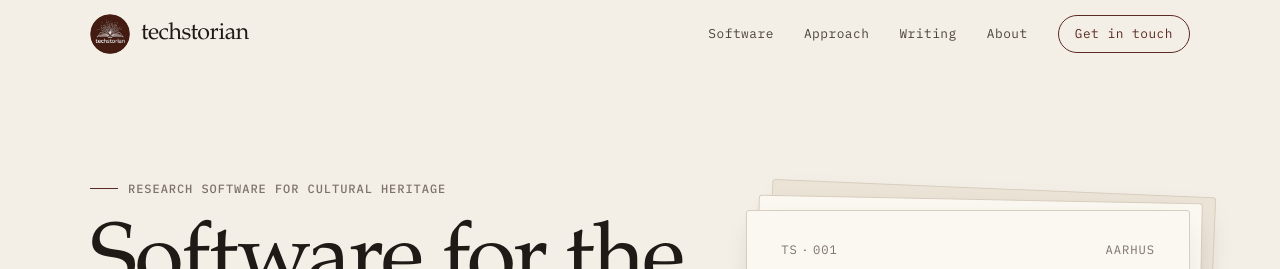
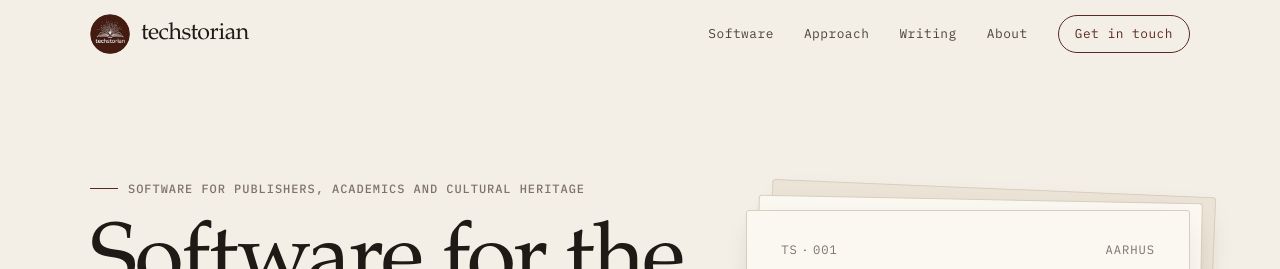
Before and after one commit to TechStorian/techstorian-landing, a Vue app: page / in a window 1280 px wide. Shown: the top 269 px of the page. Built offline with nearby package versions, Linux system fonts and the light colour scheme.

Commit message:
Update header

```diff
--- a/src/components/HeroSection.vue
+++ b/src/components/HeroSection.vue
@@ -15,7 +15,7 @@ const materials = [
   <section id="top" class="hero">
     <div class="wrap grid">
       <div class="copy">
-        <p class="label eyebrow">Research software for cultural heritage</p>
+        <p class="label eyebrow">Software for publishers, academics and cultural heritage</p>
         <h1>Software for the <em>historical record</em>.</h1>
         <p class="lede">
           techstorian builds tools for archives, libraries, universities and everyone whose work
```
